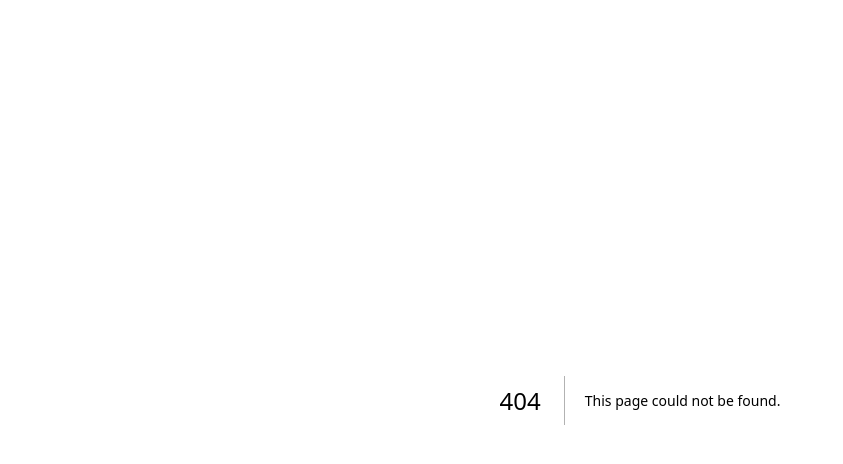
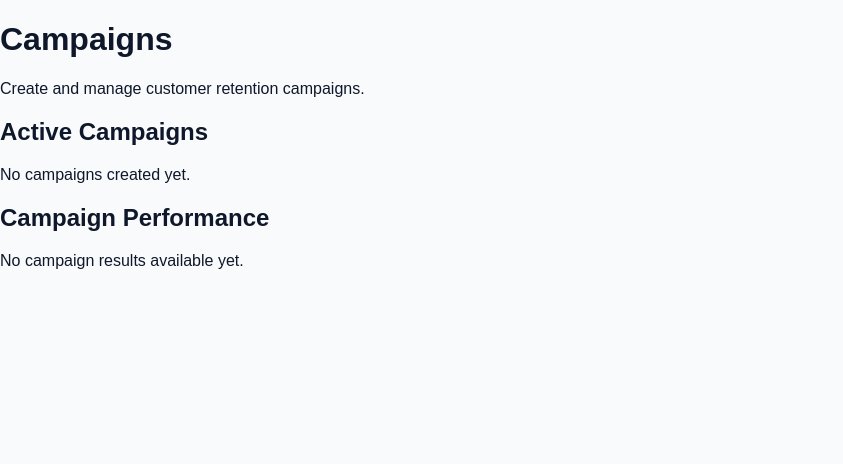
Before and after one commit to akshaybhardwaj411/ai-customer-retention-platform, a Next.js app in the folder frontend/: page /campaigns in a window 1280 px wide. Before the commit this address had no page. Shown: the top 464 px of the page, without its empty margins (0-843 px from the left). Built offline with nearby package versions, Linux system fonts and the light colour scheme.

Commit message:
Create CampaignsPage component for managing campaigns

```diff
--- /dev/null
+++ b/frontend/app/campaigns/page.tsx
@@ -0,0 +1,23 @@
+export default function CampaignsPage() {
+  return (
+    <main>
+      <h1>Campaigns</h1>
+
+      <p>
+        Create and manage customer retention campaigns.
+      </p>
+
+      <section>
+        <h2>Active Campaigns</h2>
+
+        <p>No campaigns created yet.</p>
+      </section>
+
+      <section>
+        <h2>Campaign Performance</h2>
+
+        <p>No campaign results available yet.</p>
+      </section>
+    </main>
+  );
+}
```
